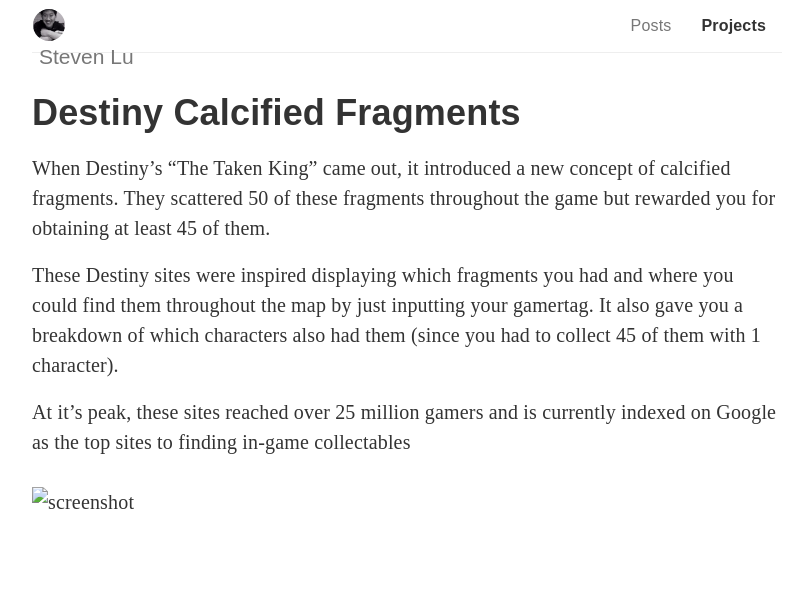
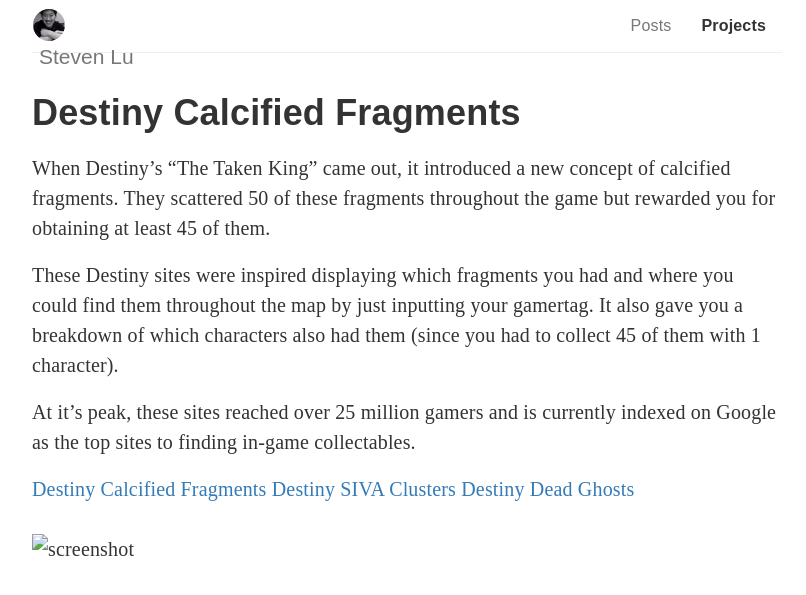
Before and after one commit to sjlu/sjlu.github.io, a Jekyll site: the page built from projects/destiny/index.md, in a window 1280 px wide. Shown: the top 595 px of the page, without its empty margins (233-1039 px from the left). Built offline with Jekyll 4.4.1, drawn with Linux system fonts in a browser that asks for light colours; nearby versions of some CDN libraries.

Commit message:
adding URLs to to destiny sites

```diff
--- a/projects/destiny/index.md
+++ b/projects/destiny/index.md
@@ -14,6 +14,10 @@
 of which characters also had them (since you had to collect 45 of them with 1 character).
 
 At it's peak, these sites reached over 25 million gamers and is currently indexed on
-Google as the top sites to finding in-game collectables
+Google as the top sites to finding in-game collectables.
+
+[Destiny Calcified Fragments](https://destinycalcifiedfragments.com)
+[Destiny SIVA Clusters](https://destinysivaclusters.com)
+[Destiny Dead Ghosts](https://destinydeadghosts.com)
 
 ![screenshot](01.jpg)
```
